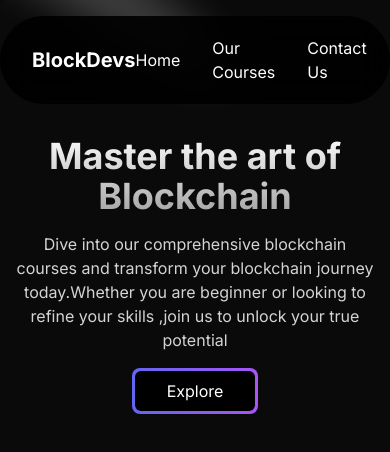
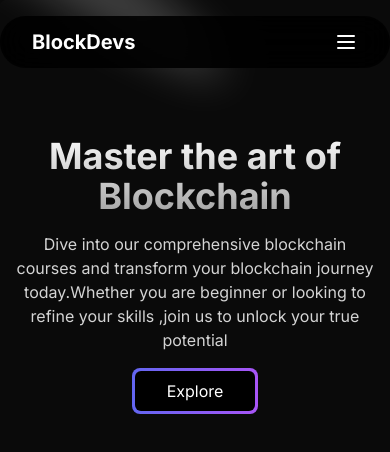
Before and after one commit to ayushsingh82/BlockDevs, a Next.js app: page / in a window 390 px wide. Shown: the top 452 px of the page. Built offline with nearby package versions, Linux system fonts and the light colour scheme.

Commit message:
Navbar Responsive

```diff
--- a/src/components/Navbar/Navbar.tsx
+++ b/src/components/Navbar/Navbar.tsx
@@ -11,6 +11,7 @@ type NavbarProps = {
 const Navbar: React.FC<NavbarProps> = ({ className }) => {
   const [active, setActive] = useState<string | null>(null);
   const [hidden, setHidden] = useState(false);
+  const [menuOpen, setMenuOpen] = useState(false);
 
   useEffect(() => {
     let lastScrollY = window.scrollY;
@@ -32,6 +33,10 @@ const Navbar: React.FC<NavbarProps> = ({ className }) => {
     setActive(item);
   };
 
+  const toggleMenu = () => {
+    setMenuOpen(!menuOpen);
+  };
+
   return (
     <div
       className={cn(
@@ -42,12 +47,12 @@ const Navbar: React.FC<NavbarProps> = ({ className }) => {
     >
       <div className="flex justify-between items-center w-full text-white">
         {/* Left section: BlockDevs */}
-        <Link href="/" className="text-xl font-bold ">
+        <Link href="/" className="text-xl font-bold">
           BlockDevs
         </Link>
 
         {/* Center section: Menu items */}
-        <div className="flex justify-center items-center space-x-8">
+        <div className="hidden md:flex justify-center items-center space-x-8">
           <Link href="/" className="hover:text-gray-400 transition-colors">
             Home
           </Link>
@@ -56,7 +61,7 @@ const Navbar: React.FC<NavbarProps> = ({ className }) => {
           <MenuItem
             setActive={handleMenuHover}
             active={active}
-            item="Our Courses"
+            item="Resources"
           >
             <div className="flex flex-col space-y-4 text-sm">
               <HoveredLink href="/courses">All Courses</HoveredLink>
@@ -75,14 +80,74 @@ const Navbar: React.FC<NavbarProps> = ({ className }) => {
         </div>
 
         {/* Right section: Language selector and button */}
-        <div className="flex items-center space-x-4 ml-8">
+        <div className="hidden md:flex items-center space-x-4 ml-8">
           <Link href="/launch-app">
             <button className="bg-custom-pink text-white px-4 py-2 rounded-full">
               Launch App
             </button>
           </Link>
         </div>
+
+        {/* Hamburger Menu for Mobile */}
+        <div className="flex md:hidden items-center">
+          <button
+            className="text-white focus:outline-none"
+            onClick={toggleMenu}
+          >
+            <svg
+              className="w-6 h-6"
+              fill="none"
+              stroke="currentColor"
+              viewBox="0 0 24 24"
+              xmlns="http://www.w3.org/2000/svg"
+            >
+              <path
+                strokeLinecap="round"
+                strokeLinejoin="round"
+                strokeWidth="2"
+                d={
+                  menuOpen ? "M6 18L18 6M6 6l12 12" : "M4 6h16M4 12h16M4 18h16"
+                }
+              ></path>
+            </svg>
+          </button>
+        </div>
       </div>
+
+      {/* Mobile Menu */}
+      {menuOpen && (
+        <div className="md:hidden mt-4 space-y-4 text-center text-white">
+          <Link
+            href="/"
+            className="block hover:text-gray-400 transition-colors"
+          >
+            Home
+          </Link>
+          <MenuItem
+            setActive={handleMenuHover}
+            active={active}
+            item="Our Courses"
+          >
+            <div className="flex flex-col space-y-4 text-sm">
+              <HoveredLink href="/courses">All Courses</HoveredLink>
+              <HoveredLink href="/courses">Basic theory</HoveredLink>
+              <HoveredLink href="/courses">Advanced Composition</HoveredLink>
+              <HoveredLink href="/courses">Production</HoveredLink>
+            </div>
+          </MenuItem>
+          <Link
+            href="/contact"
+            className="block hover:text-gray-400 transition-colors"
+          >
+            Contact Us
+          </Link>
+          <Link href="/launch-app">
+            <button className="bg-custom-pink text-white px-4 py-2 rounded-full w-full">
+              Launch App
+            </button>
+          </Link>
+        </div>
+      )}
     </div>
   );
 };
```
